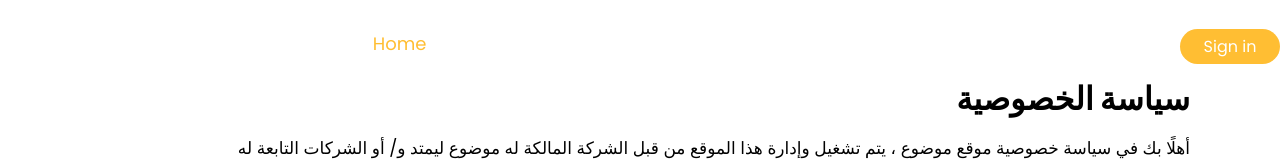
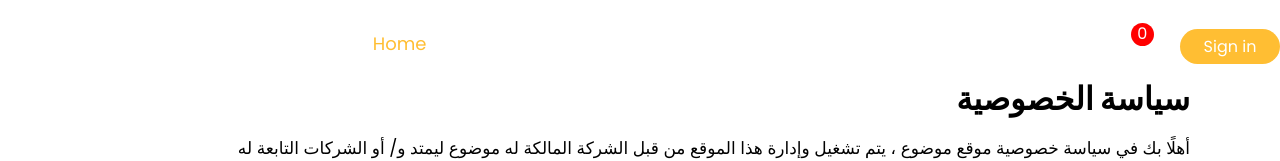
Before and after one commit to Alaa-Khalaila/business-cards, a React (Create React App) app in the folder frontend/: page /terms in a window 1280 px wide. Shown: the top 161 px of the page. Built offline with nearby package versions, Linux system fonts and the light colour scheme.

Commit message:
cart functionality

```diff
--- a/frontend/src/App.js
+++ b/frontend/src/App.js
@@ -2,17 +2,20 @@ import img from "./images/f1.png";
 import { Routes, Route, BrowserRouter } from "react-router-dom";
 import Terms from "./components/Terms/terms";
 import "./normalize.css";
+import { CartProvider } from "./CartContex";
 
 import Home from "./pages/Home";
 
 function App() {
   return (
+    <CartProvider>
       <BrowserRouter>
         <Routes>
           <Route path="/" element={<Home />} />
           <Route path="terms" element={<Terms />} />
         </Routes>
       </BrowserRouter>
+    </CartProvider>
   );
 }
 
--- /dev/null
+++ b/frontend/src/CartContex.jsx
@@ -0,0 +1,19 @@
+import { createContext, useState } from "react";
+
+const CartContext = createContext();
+
+export function CartProvider({ children}){
+
+    const[items,setItems] = useState(0)
+
+    const addToCart = ()=>{
+        const newItems = items + 1
+        setItems(newItems )
+    }
+
+    return (
+        <CartContext.Provider value={{items,addToCart}}>{children}</CartContext.Provider>
+    )
+}
+
+export default CartContext;
--- a/frontend/src/components/Card/Card.jsx
+++ b/frontend/src/components/Card/Card.jsx
@@ -1,10 +1,14 @@
 import Button from "../Button/Button"
 import styles from "./Card.module.css"
 import { useState } from "react";
+import { useContext } from "react";
+import CartContext from "../../CartContex";
 
 function Card(props){
     const [isClicked, setIsClicked] = useState(false);
     const [btnTitle, setBtnTitle] = useState("+")
+
+    const {addToCart} = useContext(CartContext)
 
     const onAddClick = () =>{
         if (isClicked){
@@ -14,6 +18,7 @@ function Card(props){
             setIsClicked(true)
             setBtnTitle(<i class="fa fa-check"></i>)
         }
+        addToCart()
     }
 
     return(
--- a/frontend/src/components/Navbar/Navbar.jsx
+++ b/frontend/src/components/Navbar/Navbar.jsx
@@ -1,7 +1,14 @@
 import Logo from "../../Logo.png";
 import { NavLink, Outlet } from "react-router-dom";
 import Nav from "./Navbar.module.css";
+import CartContext from "../../CartContex";
+import { useContext } from "react";
+
 function Navbar() {
+
+  const {items} = useContext(CartContext)
+  console.log(items);
+
   return (
     <nav className={Nav.navbar}>
       <div className={Nav.left}>Logo</div>
@@ -30,6 +37,7 @@ function Navbar() {
       </div>
       <div className={Nav.sign}>
         <a href="" className={Nav.icon}>
+          <span className={Nav.cart}>{items}</span>
           <i class="fa fa-cart-plus"></i>
         </a>
         <button className={Nav.btn}>Sign in</button>
--- a/frontend/src/components/Navbar/Navbar.module.css
+++ b/frontend/src/components/Navbar/Navbar.module.css
@@ -45,6 +45,9 @@
 .list .home {
   color: var(--secondary);
 }
+.icon{
+  position: relative;
+}
 .icon i {
   color: var(--white);
   font-size: 25px;
@@ -59,3 +62,17 @@
   font-size: 1rem;
   margin-left: 1em;
 }
+
+.cart{
+  color: var(--white);
+  background-color: red;
+  width: 23px;
+  height: 23px;
+  display: flex;
+  align-items: center;
+  justify-content: center;
+  border-radius: 50%;
+  position: absolute;
+  top: -12px;
+  left: -5px;
+}
```
Lines whose indentation alone changed are shown as unchanged.
